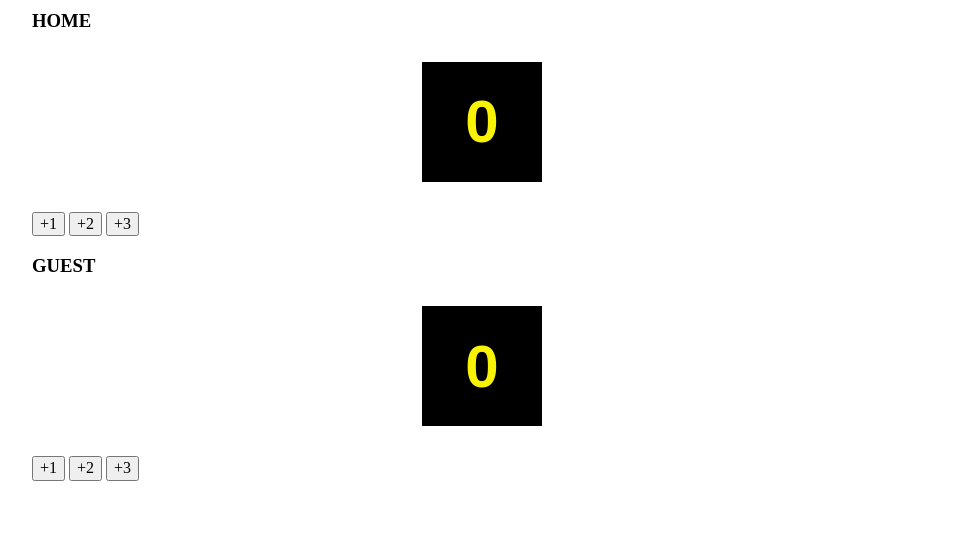
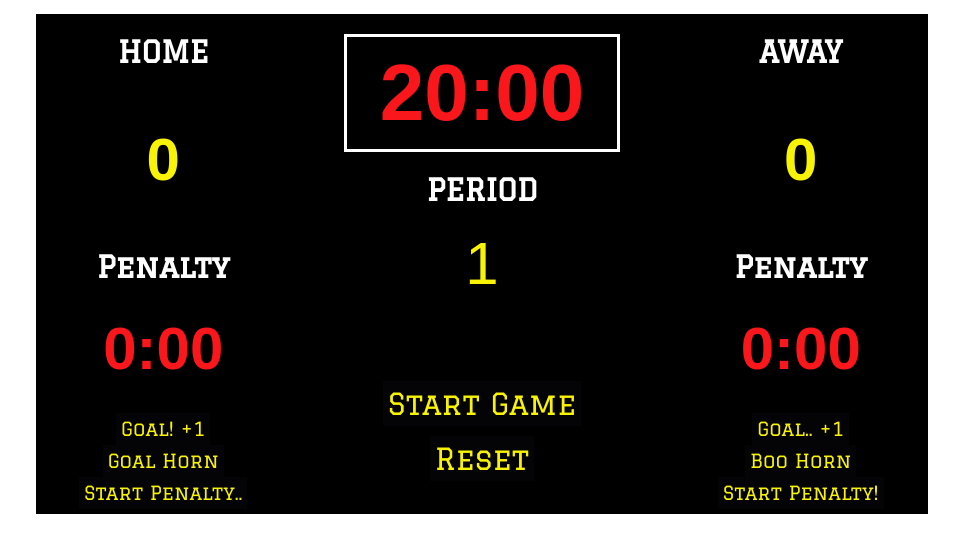
Before and after one commit to riyadhussain/Basketball-Scoreboard, a website built with Vite: page co1184e9bb806d2ba7ca44c53/index.html in a window 1280 px wide. Shown: the whole page, without its empty margins (158-1117 px from the left). Built offline with nearby package versions, Linux system fonts and the light colour scheme; files whose address does not match are found by name; a web font is replaced by a local one.

Commit message:
Update index.html

```diff
--- a/co1184e9bb806d2ba7ca44c53/index.html
+++ b/co1184e9bb806d2ba7ca44c53/index.html
@@ -1,25 +1,59 @@
-<html>
-    <head><link rel="stylesheet" href="https://cdnjs.cloudflare.com/ajax/libs/normalize/8.0.1/normalize.css">
-        <link href="https://fonts.cdnfonts.com/css/cursed-timer-ulil" rel="stylesheet">
-        <link rel="stylesheet" href="index.css">
+<!DOCTYPE html>
+<html lang="en">
+  <head>
+    <meta charset="UTF-8" />
+    <meta name="viewport" content="width=device-width, initial-scale=1.0" />
+    <title>Hockey Scoreboard</title>
+    <link
+      href="https://fonts.cdnfonts.com/css/cursed-timer-ulil"
+      rel="stylesheet" />
+    <link rel="preconnect" href="https://fonts.googleapis.com" />
+    <link rel="preconnect" href="https://fonts.gstatic.com" crossorigin />
+    <link
+      href="https://fonts.googleapis.com/css2?family=Graduate&display=swap"
+      rel="stylesheet" />
+    <link rel="stylesheet" href="index.css" />
   </head>
   <body>
-        <div class="container">
+    <header class="container">
       <div id="home">
-                <h3 class="header">HOME</h3>
+        <h3 class="team">HOME</h3>
         <h3 id="home-score">0</h3>
-                <button id="home-btn1" onclick="increaseHomeScore1()">+1</button>
-                <button id="home-btn2" onclick="increaseHomeScore2()">+2</button>
-                <button id="home-btn3" onclick="increaseHomeScore3()">+3</button>
+        <h3 class="penalty team">Penalty</h3>
+        <h3 class="penaltyTime homePenalty">0:00</h3>
+        <button class="home-btn1 btns">Goal! +1</button>
+        <button class="btns" value="sound" onclick="playGoalHorn()">
+          Goal Horn
+          <audio src="audio/rangers.mp3"></audio>
+        </button>
+        <button class="btns penaltyHomeBtn">Start Penalty..</button>
       </div>
-            <div id="guest">
-                <h3 class="header">GUEST</h3>
-                <h3 id="away-score">0</h3>
-                <button id="away-btn1" onclick="increaseAwayScore1()">+1</button>
-                <button id="away-btn2" onclick="increaseAwayScore2()">+2</button>
-                <button id="away-btn3" onclick="increaseAwayScore3()">+3</button>
+
+      <div id="Counters">
+        <h1 id="timeCounter">20:00</h1>
+        <div id="periodCounter">
+          <h4 class="team periodText">PERIOD</h4>
+          <textarea type="'text" id="period" placeholder="1"></textarea>
+          <div class="gameBtns">
+            <button class="gameStart btns">Start Game</button>
+            <button class="gameReset btns">Reset</button>
           </div>
         </div>
+      </div>
+
+      <div id="guest">
+        <h3 class="team">AWAY</h3>
+        <h3 id="away-score">0</h3>
+        <h3 class="penalty team">Penalty</h3>
+        <h3 class="penaltyTime awayPenalty">0:00</h3>
+        <button class="away-btn1 btns">Goal.. +1</button>
+        <button class="btns" value="sound" onclick="playBooHorn()">
+          Boo Horn
+        </button>
+        <button class="btns penaltyAwayBtn">Start Penalty!</button>
+      </div>
+    </header>
+
     <script src="index.js"></script>
   </body>
 </html>
```
Lines whose indentation alone changed are shown as unchanged.
